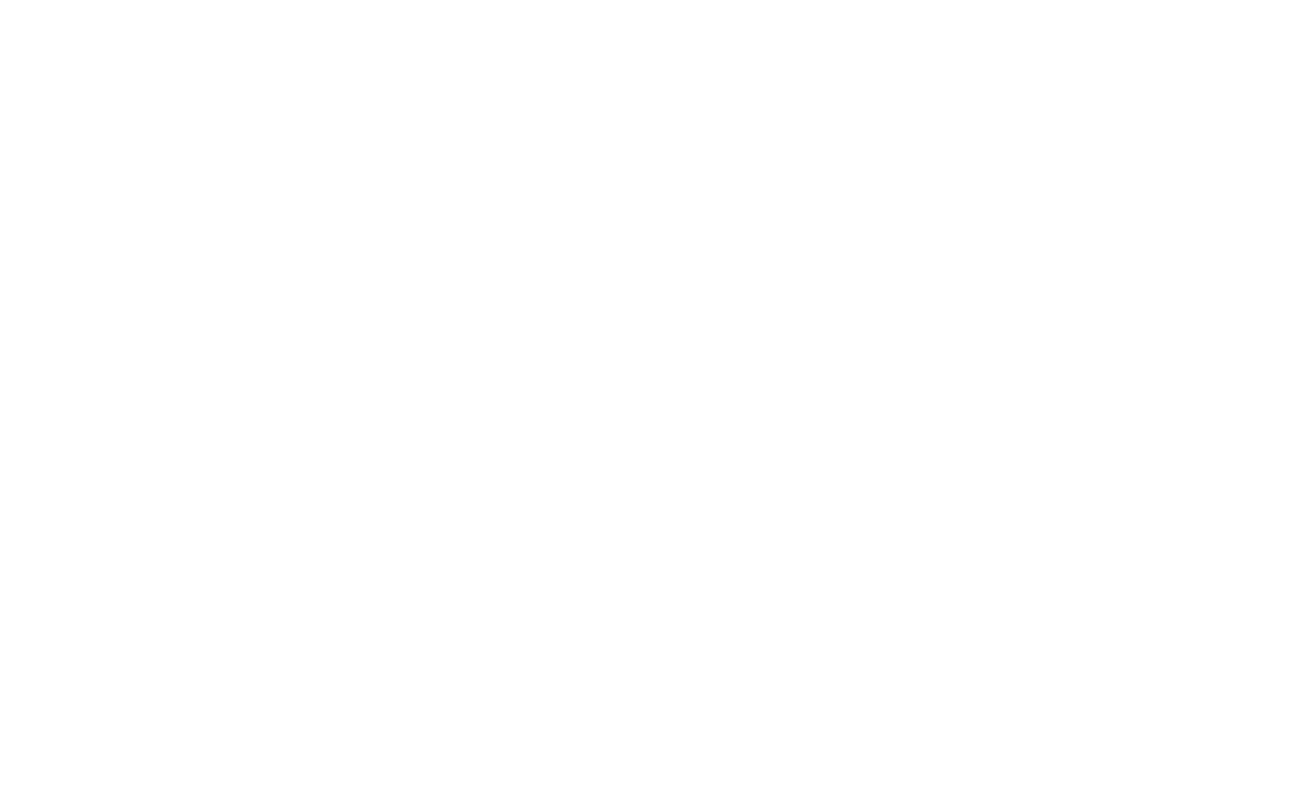
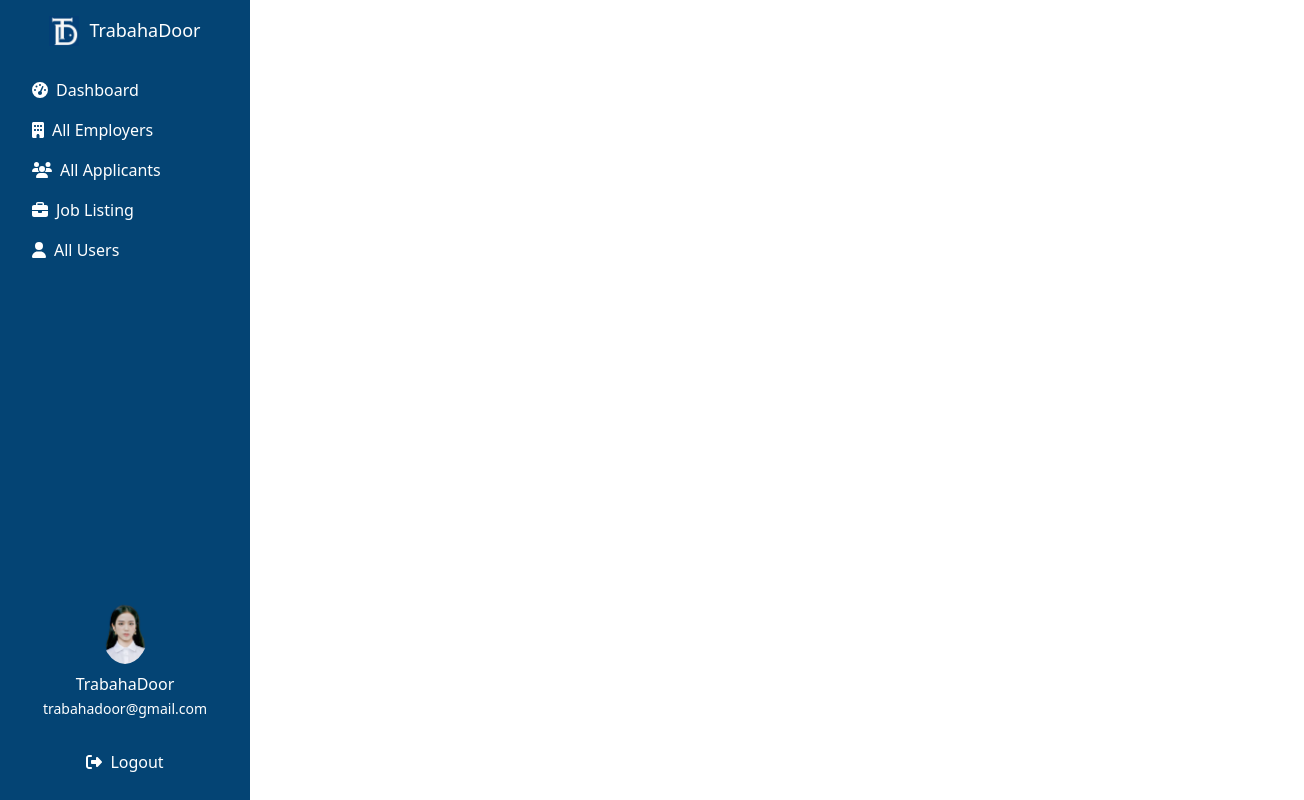
Before and after one commit to LDimaano/TrabahaDoor, a React (Create React App) app in the folder JobPortal/front-end/: page /admin_applicants in a window 1280 px wide. Before the commit this address had no page. Shown: the whole page, 1304 px wide, since content can reach past the window. Built offline with nearby package versions, Linux system fonts and the light colour scheme.

Commit message:
added new admin pages for applicants, employers, job listings, and users, and updated index.jsx to include routes for these pages

```diff
--- a/JobPortal/front-end/src/index.jsx
+++ b/JobPortal/front-end/src/index.jsx
@@ -18,10 +18,15 @@ import Notifications from './pages/Jobseeker/js_notifications';
 import EmpProfile from './pages/Employer/emp_profile';
 import ApplicantJoblisting from './pages/Employer/applicant_joblisting';
 import ApplicantProfile from './pages/Employer/applicant_profile';
-import DashboardAnalytics from './pages/Admin/admindashboard';
+
 import EmpNotifications from './pages/Employer/emp_notifications';
 import EmpMyProfile from './pages/Employer/emp_myprofile';
 
+import DashboardAnalytics from './pages/Admin/admindashboard';
+import AdminEmployer from './pages/Admin/admin_employers';
+import AdminApplicants from './pages/Admin/admin_applicants';
+import AdminJobs from './pages/Admin/admin_joblistings';
+import AdminUsers from './pages/Admin/admin_users';
 
 const root = ReactDOM.createRoot(document.getElementById('root'));
 
@@ -47,6 +52,10 @@ root.render(
         <Route path="/applicant_joblisting" element={<ApplicantJoblisting />} />
         <Route path="/applicant_profile/:user_id" element={<ApplicantProfile />} />
         <Route path="/admindashboard" element={<DashboardAnalytics />} />
+        <Route path="/admin_employers" element={<AdminEmployer />} />
+        <Route path="/admin_applicants" element={<AdminApplicants />} />
+        <Route path="/admin_joblistings" element={<AdminJobs />} />
+        <Route path="/admin_users" element={<AdminUsers />} />
         <Route path="/emp_notifications" element={<EmpNotifications />} />
         <Route path="/emp_myprofile" element={<EmpMyProfile />} />
       </Routes>
--- a/JobPortal/front-end/src/pages/Admin/admin_applicants.jsx
+++ b/JobPortal/front-end/src/pages/Admin/admin_applicants.jsx
@@ -0,0 +1,22 @@
+import React from 'react';
+import SideBar from '../../components/admin_sidepanel'; // Import the sidebar
+
+function AdminApplicants() {
+  return (
+    <div className="container-fluid">
+      <div className="row flex-nowrap min-vh-100"> {/* Ensure sidebar takes full height */}
+        {/* Sidebar */}
+        <div className="col-lg-2 col-md-3 p-0 bg-light min-vh-100">
+          <SideBar />
+        </div>
+
+        {/* Main content area (currently empty) */}
+        <div className="col-lg-10 col-md-9 ms-4">
+          {/* Content goes here */}
+        </div>
+      </div>
+    </div>
+  );
+}
+
+export default AdminApplicants;
--- a/JobPortal/front-end/src/pages/Admin/admin_employers.jsx
+++ b/JobPortal/front-end/src/pages/Admin/admin_employers.jsx
@@ -0,0 +1,22 @@
+import React from 'react';
+import SideBar from '../../components/admin_sidepanel'; // Import the sidebar
+
+function AdminEmployers() {
+  return (
+    <div className="container-fluid">
+      <div className="row flex-nowrap min-vh-100"> {/* Ensure sidebar takes full height */}
+        {/* Sidebar */}
+        <div className="col-lg-2 col-md-3 p-0 bg-light min-vh-100">
+          <SideBar />
+        </div>
+
+        {/* Main content area (currently empty) */}
+        <div className="col-lg-10 col-md-9 ms-4">
+          {/* Content goes here */}
+        </div>
+      </div>
+    </div>
+  );
+}
+
+export default AdminEmployers;
--- a/JobPortal/front-end/src/pages/Admin/admin_joblistings.jsx
+++ b/JobPortal/front-end/src/pages/Admin/admin_joblistings.jsx
@@ -0,0 +1,22 @@
+import React from 'react';
+import SideBar from '../../components/admin_sidepanel'; // Import the sidebar
+
+function AdminJobs() {
+  return (
+    <div className="container-fluid">
+      <div className="row flex-nowrap min-vh-100"> {/* Ensure sidebar takes full height */}
+        {/* Sidebar */}
+        <div className="col-lg-2 col-md-3 p-0 bg-light min-vh-100">
+          <SideBar />
+        </div>
+
+        {/* Main content area (currently empty) */}
+        <div className="col-lg-10 col-md-9 ms-4">
+          {/* Content goes here */}
+        </div>
+      </div>
+    </div>
+  );
+}
+
+export default AdminJobs;
--- a/JobPortal/front-end/src/pages/Admin/admin_users.jsx
+++ b/JobPortal/front-end/src/pages/Admin/admin_users.jsx
@@ -0,0 +1,22 @@
+import React from 'react';
+import SideBar from '../../components/admin_sidepanel'; // Import the sidebar
+
+function AdminUsers() {
+  return (
+    <div className="container-fluid">
+      <div className="row flex-nowrap min-vh-100"> {/* Ensure sidebar takes full height */}
+        {/* Sidebar */}
+        <div className="col-lg-2 col-md-3 p-0 bg-light min-vh-100">
+          <SideBar />
+        </div>
+
+        {/* Main content area (currently empty) */}
+        <div className="col-lg-10 col-md-9 ms-4">
+          {/* Content goes here */}
+        </div>
+      </div>
+    </div>
+  );
+}
+
+export default AdminUsers;
```
